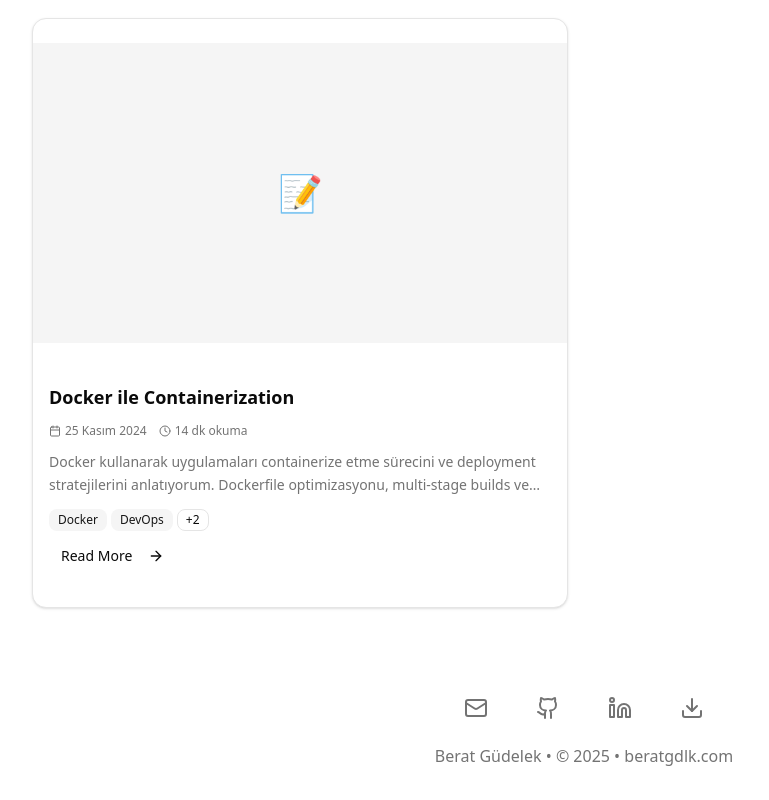
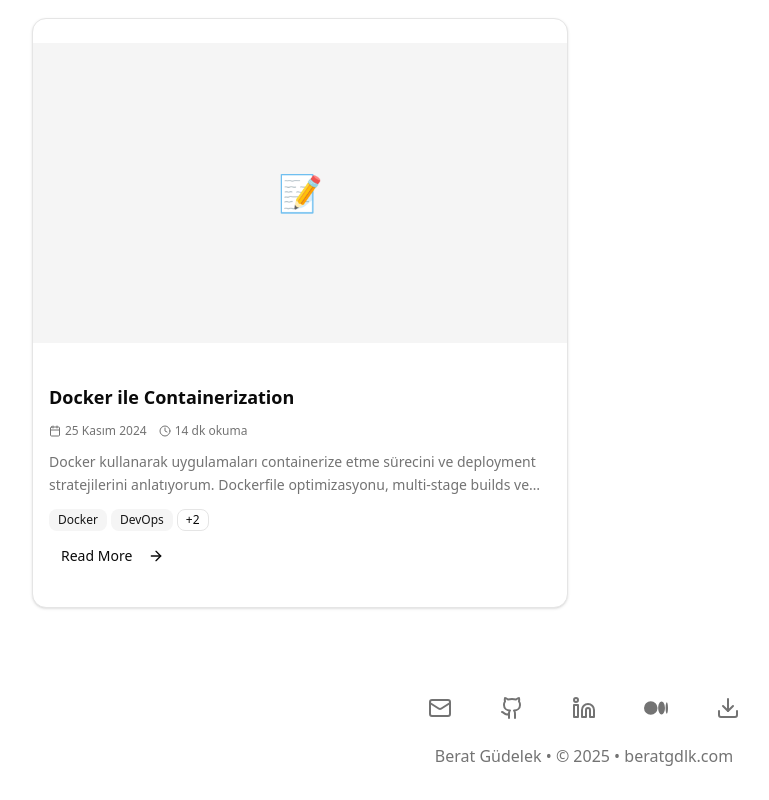
Before and after one commit to beratgdlk/dev-portfolio, a Next.js app: page /blog in a window 1280 px wide. Shown: the part 1608-2408 px from the top of the page, without its empty margins (56-825 px from the left). Built offline with nearby package versions, Linux system fonts and the light colour scheme.

Commit message:
Contact information has been updated; email address and LinkedIn profile have been changed. Also added Medium link and updated available business information.

```diff
--- a/src/components/layout/Footer.tsx
+++ b/src/components/layout/Footer.tsx
@@ -12,7 +12,7 @@
         {/* Sosyal İkonlar */}
                  <div className="flex justify-center space-x-8 mb-4">
                     <a
-            href="mailto:berat@example.com"
+            href="mailto:beratgdlk@gmail.com"
             className="text-muted-foreground hover:text-foreground transition-colors p-2"
             aria-label="Email"
           >
@@ -28,11 +28,21 @@
           </a>
 
           <a
-            href="https://linkedin.com/in/beratgdlk"
+            href="https://www.linkedin.com/in/beratgudelek/"
             className="text-muted-foreground hover:text-foreground transition-colors p-2"
             aria-label="LinkedIn"
           >
             <Linkedin className="h-6 w-6" />
+          </a>
+
+          <a
+            href="https://medium.com/@beratgdlk"
+            className="text-muted-foreground hover:text-foreground transition-colors p-2"
+            aria-label="Medium"
+          >
+            <svg className="h-6 w-6" fill="currentColor" viewBox="0 0 24 24">
+              <path d="M13.54 12a6.8 6.8 0 01-6.77 6.82A6.8 6.8 0 010 12a6.8 6.8 0 016.77-6.82A6.8 6.8 0 0113.54 12zM20.96 12c0 3.54-1.51 6.42-3.38 6.42-1.87 0-3.39-2.88-3.39-6.42s1.52-6.42 3.39-6.42 3.38 2.88 3.38 6.42M24 12c0 3.17-.53 5.75-1.19 5.75-.66 0-1.19-2.58-1.19-5.75s.53-5.75 1.19-5.75C23.47 6.25 24 8.83 24 12z"/>
+            </svg>
           </a>
 
           <a
--- a/src/constants/index.ts
+++ b/src/constants/index.ts
@@ -6,9 +6,10 @@
   description: "Fullstack web developer sharing experiences and learnings about backend, frontend, and mobile app development.",
   author: {
     name: "Berat Güdelek",
-    email: "berat@example.com",
+    email: "beratgdlk@gmail.com",
     github: "https://github.com/beratgdlk",
-    linkedin: "https://linkedin.com/in/beratgdlk"
+    linkedin: "https://www.linkedin.com/in/beratgudelek/",
+    medium: "https://medium.com/@beratgdlk"
   }
 } as const;
 
--- a/src/features/about/data/aboutData.json
+++ b/src/features/about/data/aboutData.json
@@ -2,14 +2,15 @@
   "name": "Berat Güdelek",
   "title": "Fullstack Web Developer",
   "description": "",
-  "currentWork": "",
+  "currentWork": "OnlyJS Technology, İstanbul",
   "freeTime": "",
   "avatar": "/avatar.jpg",
   "website": "beratgdlk.com",
   "socialLinks": {
-    "email": "berat@example.com",
+    "email": "beratgdlk@gmail.com",
     "github": "https://github.com/beratgdlk",
-    "linkedin": "https://linkedin.com/in/beratgdlk",
+    "linkedin": "https://www.linkedin.com/in/beratgudelek/",
+    "medium": "https://medium.com/@beratgdlk",
     "twitter": "",
     "instagram": "",
     "youtube": ""
```
Also changed, not shown: 1 other file (tests, documents, lock files or other folders).
